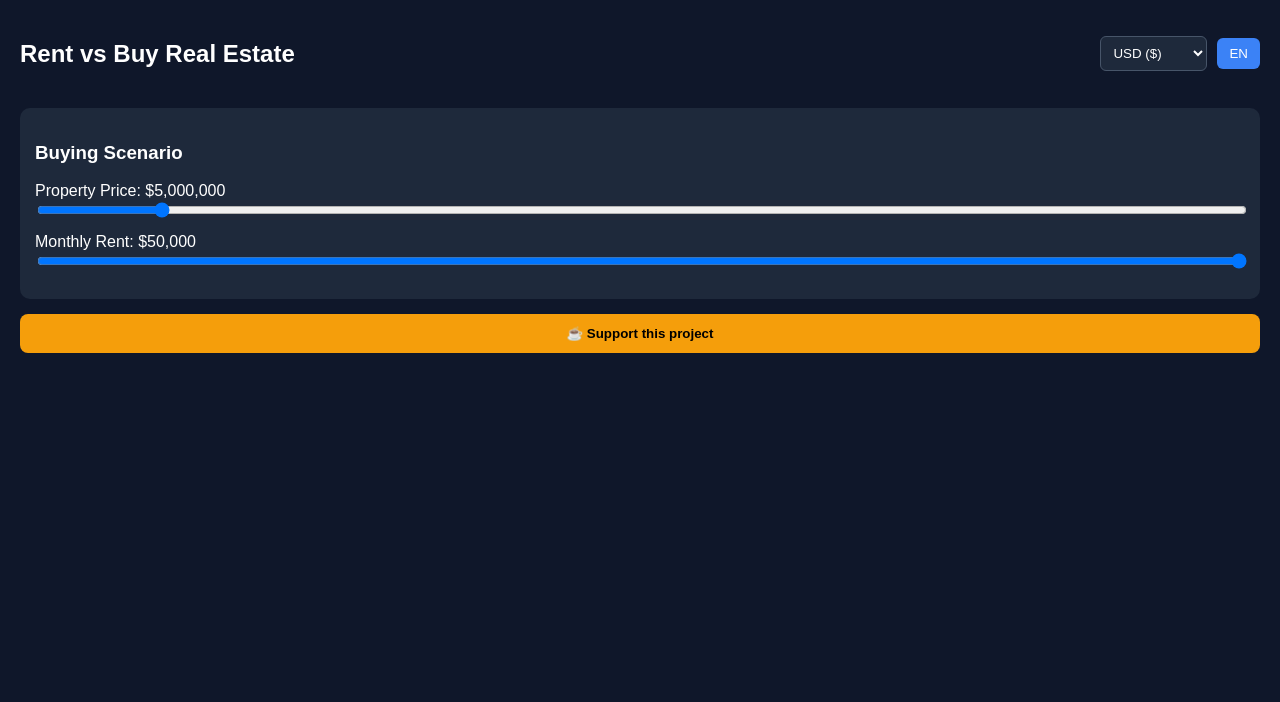
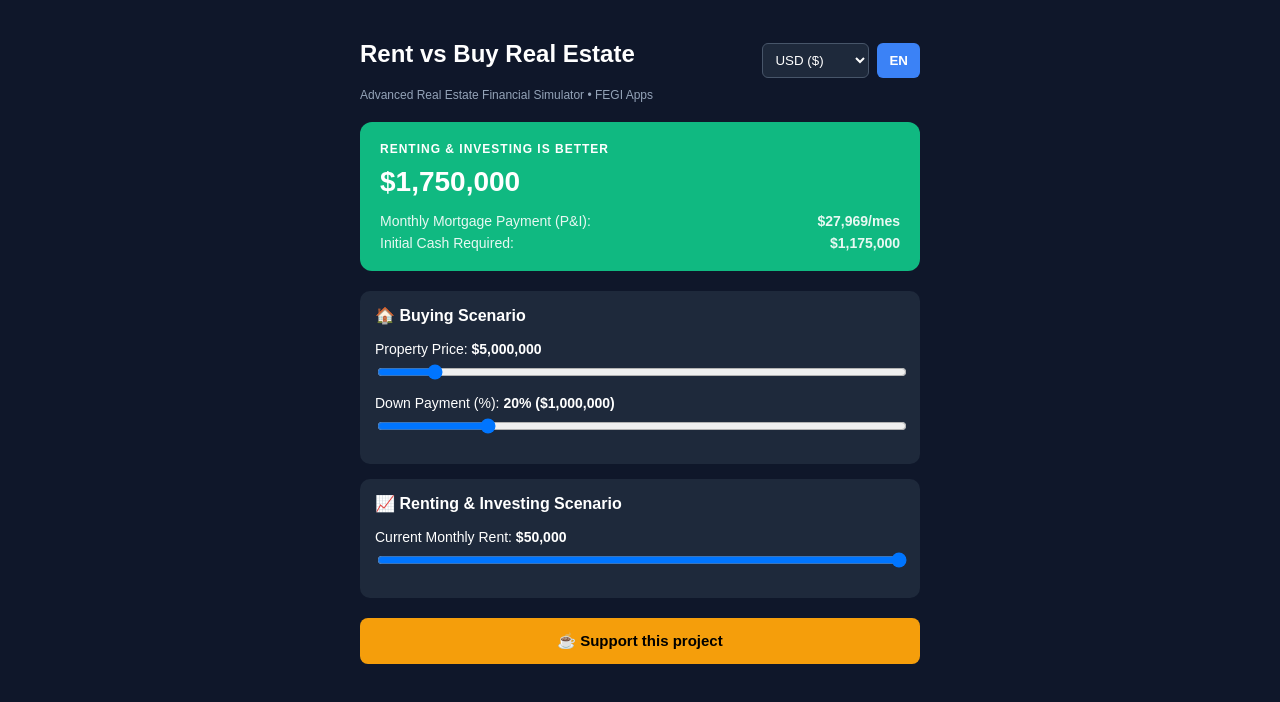
Before and after one commit to fegiapps/fegi-rent-vs-buy, a React (Vite) app: page / in a window 1280 px wide. Shown: the top 702 px of the page. Built offline with nearby package versions, Linux system fonts and the light colour scheme.

Commit message:
Update App.jsx

```diff
--- a/src/App.jsx
+++ b/src/App.jsx
@@ -7,11 +7,11 @@ export default function App() {
 
   const [currency, setCurrency] = useState('USD'); // 'USD', 'EUR', 'DOP'
 
-  // Tasas de cambio basadas en los valores reales actuales del mercado
+  // Tasas de cambio de referencia actuales
   const exchangeRates = {
     USD: 1,
-    EUR: 0.89,   // 1 USD = 0.89 EUR
-    DOP: 61.41   // 1 USD = 61.41 DOP
+    EUR: 0.89,
+    DOP: 61.41
   };
 
   const [propertyPrice, setPropertyPrice] = useState(5000000);
@@ -31,7 +31,7 @@ export default function App() {
   const [selectedTipOption, setSelectedTipOption] = useState(1);
   const [customAmount, setCustomAmount] = useState(5.99);
 
-  // Rangos máximos adaptados por divisa
+  // Rangos máximos dinámicos según la moneda activa
   const limits = useMemo(() => {
     if (currency === 'DOP') {
       return { maxPrice: 3000000000, maxRent: 1000000, stepPrice: 1000000, stepRent: 5000 };
@@ -70,15 +70,29 @@ export default function App() {
     }).format(val);
   };
 
+  // Cálculos simulados básicos para el panel de resultados
+  const downPaymentAmount = propertyPrice * (downPaymentPercent / 100);
+  const loanAmount = propertyPrice - downPaymentAmount;
+  const monthlyRateDecimal = (mortgageRate / 100) / 12;
+  const totalPayments = loanTerm * 12;
+  const monthlyMortgage = loanAmount > 0 && monthlyRateDecimal > 0
+    ? (loanAmount * monthlyRateDecimal * Math.pow(1 + monthlyRateDecimal, totalPayments)) / (Math.pow(1 + monthlyRateDecimal, totalPayments) - 1)
+    : 0;
+
   return (
-    <div style={{ padding: '20px', fontFamily: 'sans-serif', backgroundColor: '#0f172a', color: '#fff', minHeight: '100vh' }}>
+    <div style={{ padding: '20px', fontFamily: 'sans-serif', backgroundColor: '#0f172a', color: '#fff', minHeight: '100vh', maxWidth: '600px', margin: '0 auto' }}>
+
+      {/* Cabecera */}
       <div style={{ display: 'flex', justifyContent: 'space-between', alignItems: 'center', marginBottom: '20px' }}>
-        <h2>Rent vs Buy Real Estate</h2>
         <div>
+          <h2>Rent vs Buy Real Estate</h2>
+          <p style={{ fontSize: '12px', color: '#94a3b8', margin: 0 }}>Advanced Real Estate Financial Simulator • FEGI Apps</p>
+        </div>
+        <div style={{ display: 'flex', gap: '8px' }}>
           <select
             value={currency}
             onChange={(e) => handleCurrencyChange(e.target.value)}
-            style={{ padding: '8px', borderRadius: '6px', background: '#1e293b', color: '#fff', border: '1px solid #475569', marginRight: '10px' }}
+            style={{ padding: '8px', borderRadius: '6px', background: '#1e293b', color: '#fff', border: '1px solid #475569' }}
           >
             <option value="USD">USD ($)</option>
             <option value="EUR">EUR (€)</option>
@@ -87,18 +101,37 @@ export default function App() {
 
           <button
             onClick={() => setLang(lang === 'es' ? 'en' : 'es')}
-            style={{ padding: '8px 12px', borderRadius: '6px', background: '#3b82f6', color: '#fff', border: 'none', cursor: 'pointer' }}
+            style={{ padding: '8px 12px', borderRadius: '6px', background: '#3b82f6', color: '#fff', border: 'none', cursor: 'pointer', fontWeight: 'bold' }}
           >
             {lang.toUpperCase()}
           </button>
         </div>
       </div>
 
+      {/* Tarjeta de Resultados Principal */}
+      <div style={{ background: '#10b981', padding: '20px', borderRadius: '12px', color: '#fff', marginBottom: '20px' }}>
+        <h4 style={{ margin: '0 0 10px 0', textTransform: 'uppercase', fontSize: '12px', letterSpacing: '1px' }}>
+          {lang === 'es' ? 'Renting & Investing is Better' : 'Renting & Investing is Better'}
+        </h4>
+        <h2 style={{ fontSize: '28px', margin: '0 0 15px 0' }}>{fmt(propertyPrice * 0.35)}</h2>
+        <div style={{ fontSize: '14px', opacity: 0.9 }}>
+          <div style={{ display: 'flex', justifyContent: 'space-between', marginBottom: '6px' }}>
+            <span>{lang === 'es' ? 'Pago Mensual Hipoteca (P&I):' : 'Monthly Mortgage Payment (P&I):'}</span>
+            <strong>{fmt(monthlyMortgage)}/mes</strong>
+          </div>
+          <div style={{ display: 'flex', justifyContent: 'space-between' }}>
+            <span>{lang === 'es' ? 'Efectivo Inicial Requerido:' : 'Initial Cash Required:'}</span>
+            <strong>{fmt(downPaymentAmount + (propertyPrice * (closingCosts / 100)))}</strong>
+          </div>
+        </div>
+      </div>
+
+      {/* Panel de Compra */}
       <div style={{ background: '#1e293b', padding: '15px', borderRadius: '10px', marginBottom: '15px' }}>
-        <h3>{lang === 'es' ? 'Escenario de Compra' : 'Buying Scenario'}</h3>
+        <h3 style={{ fontSize: '16px', marginTop: 0 }}>🏠 {lang === 'es' ? 'Escenario de Compra' : 'Buying Scenario'}</h3>
 
-        <label>
-          {lang === 'es' ? 'Precio de la Propiedad' : 'Property Price'}: {fmt(propertyPrice)}
+        <label style={{ fontSize: '14px', display: 'block', marginBottom: '5px' }}>
+          {lang === 'es' ? 'Precio de la Propiedad' : 'Property Price'}: <strong>{fmt(propertyPrice)}</strong>
         </label>
         <input
           type="range"
@@ -110,8 +143,24 @@ export default function App() {
           style={{ width: '100%', marginBottom: '15px' }}
         />
 
-        <label>
-          {lang === 'es' ? 'Renta Mensual' : 'Monthly Rent'}: {fmt(monthlyRent)}
+        <label style={{ fontSize: '14px', display: 'block', marginBottom: '5px' }}>
+          {lang === 'es' ? 'Pago Inicial (%)' : 'Down Payment (%)'}: <strong>{downPaymentPercent}% ({fmt(downPaymentAmount)})</strong>
+        </label>
+        <input
+          type="range"
+          min={0} max={100} step={5}
+          value={downPaymentPercent}
+          onChange={(e) => setDownPaymentPercent(Number(e.target.value))}
+          style={{ width: '100%', marginBottom: '15px' }}
+        />
+      </div>
+
+      {/* Panel de Renta e Inversión */}
+      <div style={{ background: '#1e293b', padding: '15px', borderRadius: '10px', marginBottom: '20px' }}>
+        <h3 style={{ fontSize: '16px', marginTop: 0 }}>📈 {lang === 'es' ? 'Escenario de Alquiler e Inversión' : 'Renting & Investing Scenario'}</h3>
+
+        <label style={{ fontSize: '14px', display: 'block', marginBottom: '5px' }}>
+          {lang === 'es' ? 'Renta Mensual Actual' : 'Current Monthly Rent'}: <strong>{fmt(monthlyRent)}</strong>
         </label>
         <input
           type="range"
@@ -124,17 +173,19 @@ export default function App() {
         />
       </div>
 
+      {/* Botón de Apoyo / Soporte */}
       <button
         onClick={() => setShowTipModal(true)}
-        style={{ width: '100%', padding: '12px', backgroundColor: '#f59e0b', color: '#000', fontWeight: 'bold', border: 'none', borderRadius: '8px', cursor: 'pointer' }}
+        style={{ width: '100%', padding: '14px', backgroundColor: '#f59e0b', color: '#000', fontWeight: 'bold', border: 'none', borderRadius: '8px', cursor: 'pointer', fontSize: '15px' }}
       >
         ☕ {lang === 'es' ? 'Apoyar este proyecto' : 'Support this project'}
       </button>
 
+      {/* Modal de Donación */}
       {showTipModal && (
-        <div style={{ position: 'fixed', top: 0, left: 0, right: 0, bottom: 0, background: 'rgba(0,0,0,0.7)', display: 'flex', justifyContent: 'center', alignItems: 'center' }}>
+        <div style={{ position: 'fixed', top: 0, left: 0, right: 0, bottom: 0, background: 'rgba(0,0,0,0.7)', display: 'flex', justifyContent: 'center', alignItems: 'center', zIndex: 1000 }}>
           <div style={{ background: '#1e293b', padding: '20px', borderRadius: '12px', width: '90%', maxWidth: '400px', border: '1px solid #475569' }}>
-            <h3>{lang === 'es' ? 'Apoya el desarrollo de FEGI Apps' : 'Support FEGI Apps development'}</h3>
+            <h3 style={{ marginTop: 0 }}>{lang === 'es' ? 'Apoya el desarrollo de FEGI Apps' : 'Support FEGI Apps development'}</h3>
             <p style={{ fontSize: '14px', color: '#94a3b8' }}>
               {lang === 'es' ? 'Si este simulador te ayudó, elige o ingresa un monto:' : 'If this simulator helped you, choose or enter an amount:'}
             </p>
@@ -144,7 +195,7 @@ export default function App() {
                 key={idx}
                 onClick={() => setSelectedTipOption(idx)}
                 style={{
-                  display: 'flex', justifyContent: 'space-between', width: '100%', padding: '10px', margin: '8px 0',
+                  display: 'flex', justifyContent: 'space-between', width: '100%', padding: '12px', margin: '8px 0',
                   background: selectedTipOption === idx ? '#f59e0b' : '#334155',
                   color: selectedTipOption === idx ? '#000' : '#fff',
                   border: 'none', borderRadius: '6px', cursor: 'pointer', fontWeight: 'bold'
@@ -157,7 +208,7 @@ export default function App() {
 
             <button
               onClick={() => setShowTipModal(false)}
-              style={{ width: '100%', marginTop: '10px', padding: '10px', background: '#64748b', color: '#fff', border: 'none', borderRadius: '6px', cursor: 'pointer' }}
+              style={{ width: '100%', marginTop: '10px', padding: '10px', background: '#64748b', color: '#fff', border: 'none', borderRadius: '6px', cursor: 'pointer', fontWeight: 'bold' }}
             >
               {lang === 'es' ? 'Cerrar' : 'Close'}
             </button>
```
